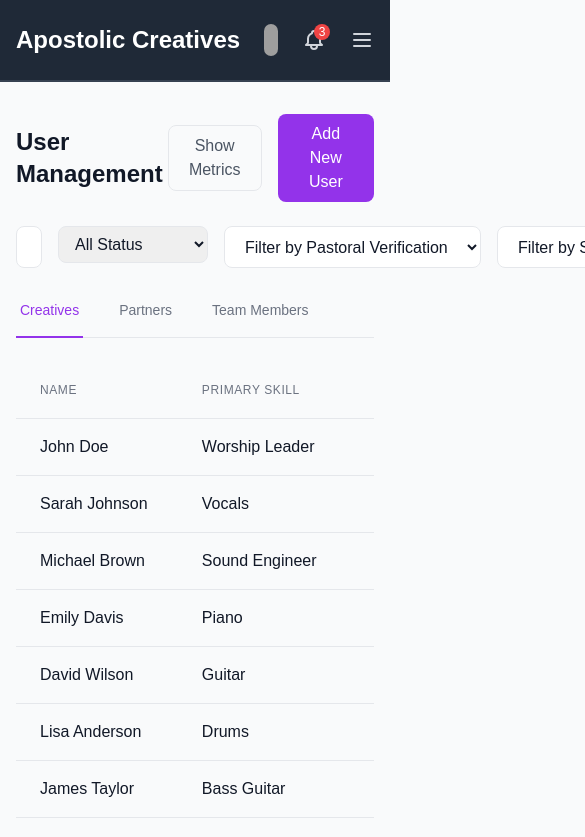
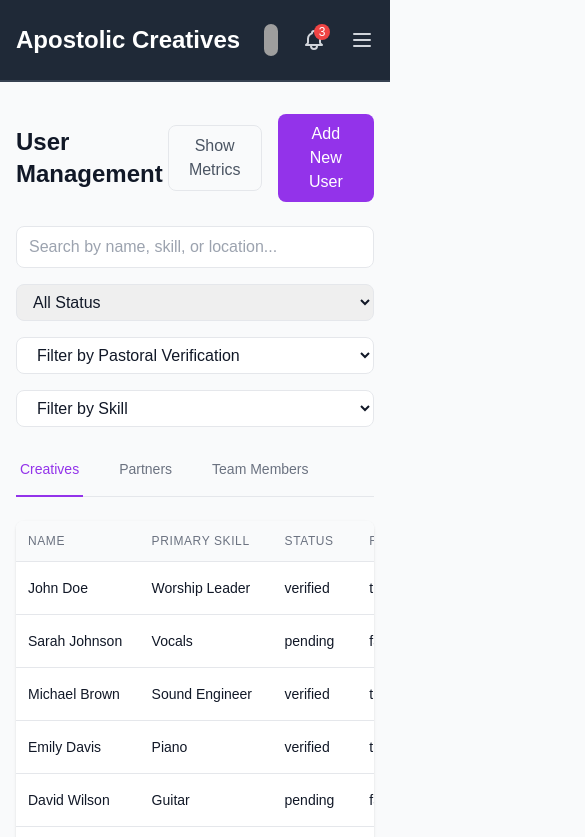
Before and after one commit to tonyshawjr/ApostolicCreatives.com, a Vue app: page /admin/users in a window 390 px wide. Shown: the top 837 px of the page, 585 px wide, since content can reach past the window. Built offline with nearby package versions, Linux system fonts and the light colour scheme; sample sign-in values are in the browser's storage; grey boxes are pictures that could not be loaded.

Commit message:
Fixed user Responsive

```diff
--- a/src/views/admin/Users.vue
+++ b/src/views/admin/Users.vue
@@ -34,9 +34,9 @@
 
     <!-- Filters Section -->
     <div class="mb-8">
-      <div class="flex space-x-4 mb-4">
+      <div class="flex flex-col md:flex-row gap-4 mb-4">
         <!-- Search -->
-        <div class="flex-1">
+        <div class="w-full md:flex-1">
           <input
             type="text"
             v-model="searchQuery"
@@ -46,7 +46,7 @@
         </div>
 
         <!-- Role Filter for Team -->
-        <div v-if="activeTab === 'team'" class="min-w-[200px]">
+        <div v-if="activeTab === 'team'" class="w-full md:w-48">
           <select
             v-model="roleFilter"
             class="w-full px-3 py-2 border rounded-lg focus:ring-2 focus:ring-purple-500 focus:border-transparent"
@@ -59,18 +59,19 @@
         </div>
 
         <!-- Partner Filters -->
+        <div v-if="activeTab === 'partners'" class="w-full md:w-48">
           <select
-          v-if="activeTab === 'partners'"
             v-model="subscriptionFilter"
-          class="w-48 px-4 py-2 border rounded-lg focus:ring-2 focus:ring-purple-500 focus:border-transparent bg-white"
+            class="w-full px-3 py-2 border rounded-lg focus:ring-2 focus:ring-purple-500 focus:border-transparent"
           >
             <option value="">All Subscriptions</option>
             <option value="basic">Basic ($29/month)</option>
             <option value="premium">Premium ($99/month)</option>
           </select>
+        </div>
 
         <!-- Status Filter for Creatives -->
-        <div v-if="activeTab === 'creatives'" class="min-w-[150px]">
+        <div v-if="activeTab === 'creatives'" class="w-full md:w-48">
           <select
             v-model="statusFilter"
             class="w-full px-3 py-2 border rounded-lg focus:ring-2 focus:ring-purple-500 focus:border-transparent"
@@ -139,38 +140,28 @@
       </div>
     </div>
 
-    <!-- User Tables -->
-    <div class="overflow-x-auto">
+    <!-- Tables Container -->
+    <div class="overflow-x-auto bg-white rounded-lg shadow">
+      <div class="min-w-full inline-block align-middle">
         <!-- Creatives Table -->
         <table v-if="activeTab === 'creatives'" class="min-w-full divide-y divide-gray-200">
           <thead class="bg-gray-50">
             <tr>
-            <th v-for="header in creativeHeaders" :key="header" class="px-6 py-3 text-left text-xs font-medium text-gray-500 uppercase tracking-wider">
+              <th v-for="header in creativeHeaders" :key="header" class="px-3 py-3 text-left text-xs font-medium text-gray-500 uppercase tracking-wider whitespace-nowrap">
                 {{ header }}
               </th>
-            <th scope="col" class="relative px-6 py-3 w-[120px]">
+              <th scope="col" class="relative px-3 py-3 w-[100px]">
                 <span class="sr-only">Actions</span>
               </th>
             </tr>
           </thead>
           <tbody class="divide-y divide-gray-200">
             <tr v-for="item in paginatedData" :key="item.id" class="hover:bg-gray-50">
-            <td class="px-6 py-4 whitespace-nowrap">{{ item.name }}</td>
-            <td class="px-6 py-4 whitespace-nowrap">{{ item.primarySkill }}</td>
-            <td class="px-6 py-4 whitespace-nowrap">
-              <span :class="getActiveStatusClass(item.currentPosition)">
-                {{ item.currentPosition ? 'Active' : 'Inactive' }}
-              </span>
+              <td v-for="(value, key) in getVisibleFields(item, 'creatives')" :key="key" class="px-3 py-4 text-sm text-gray-900 whitespace-nowrap">
+                {{ value }}
               </td>
-            <td class="px-6 py-4 whitespace-nowrap">
-              <span :class="getReferenceStatusClass(item.pastoralVerification)">
-                {{ item.pastoralVerification ? 'Current' : 'Expired' }}
-              </span>
-            </td>
-            <td class="px-6 py-4 whitespace-nowrap">{{ item.pastoralReference }}</td>
-            <td class="px-6 py-4 whitespace-nowrap">{{ item.lastActive }}</td>
-            <td class="px-6 py-4 whitespace-nowrap text-right text-sm font-medium">
-              <button @click="editUser(item)" class="text-purple-600 hover:text-purple-900 mr-4">Edit</button>
+              <td class="px-3 py-4 text-right text-sm font-medium whitespace-nowrap">
+                <button @click="editUser(item)" class="text-purple-600 hover:text-purple-900 mr-2">Edit</button>
                 <button @click="deleteUser(item)" class="text-red-600 hover:text-red-900">Delete</button>
               </td>
             </tr>
@@ -181,28 +172,21 @@
         <table v-if="activeTab === 'partners'" class="min-w-full divide-y divide-gray-200">
           <thead class="bg-gray-50">
             <tr>
-            <th v-for="header in partnerHeaders" :key="header" class="px-6 py-3 text-left text-xs font-medium text-gray-500 uppercase tracking-wider">
+              <th v-for="header in partnerHeaders" :key="header" class="px-3 py-3 text-left text-xs font-medium text-gray-500 uppercase tracking-wider whitespace-nowrap">
                 {{ header }}
               </th>
-            <th scope="col" class="relative px-6 py-3 w-[120px]">
+              <th scope="col" class="relative px-3 py-3 w-[100px]">
                 <span class="sr-only">Actions</span>
               </th>
             </tr>
           </thead>
           <tbody class="divide-y divide-gray-200">
             <tr v-for="item in paginatedData" :key="item.id" class="hover:bg-gray-50">
-            <td class="px-6 py-4 whitespace-nowrap">{{ item.name }}</td>
-            <td class="px-6 py-4 whitespace-nowrap">{{ item.pastorName }}</td>
-            <td class="px-6 py-4 whitespace-nowrap">{{ item.location }}</td>
-            <td class="px-6 py-4 whitespace-nowrap">{{ item.activeJobPosts }}</td>
-            <td class="px-6 py-4 whitespace-nowrap">{{ item.memberSince }}</td>
-            <td class="px-6 py-4 whitespace-nowrap">
-              <span :class="getSubscriptionClass(item.memberCount)">
-                {{ getSubscriptionLevel(item.memberCount) }}
-              </span>
+              <td v-for="(value, key) in getVisibleFields(item, 'partners')" :key="key" class="px-3 py-4 text-sm text-gray-900 whitespace-nowrap">
+                {{ value }}
               </td>
-            <td class="px-6 py-4 whitespace-nowrap text-right text-sm font-medium">
-              <button @click="editUser(item)" class="text-purple-600 hover:text-purple-900 mr-4">Edit</button>
+              <td class="px-3 py-4 text-right text-sm font-medium whitespace-nowrap">
+                <button @click="editUser(item)" class="text-purple-600 hover:text-purple-900 mr-2">Edit</button>
                 <button @click="deleteUser(item)" class="text-red-600 hover:text-red-900">Delete</button>
               </td>
             </tr>
@@ -213,32 +197,27 @@
         <table v-if="activeTab === 'team'" class="min-w-full divide-y divide-gray-200">
           <thead class="bg-gray-50">
             <tr>
-            <th v-for="header in teamHeaders" :key="header" class="px-6 py-3 text-left text-xs font-medium text-gray-500 uppercase tracking-wider">
+              <th v-for="header in teamHeaders" :key="header" class="px-3 py-3 text-left text-xs font-medium text-gray-500 uppercase tracking-wider whitespace-nowrap">
                 {{ header }}
               </th>
-            <th scope="col" class="relative px-6 py-3">
+              <th scope="col" class="relative px-3 py-3">
                 <span class="sr-only">Actions</span>
               </th>
             </tr>
           </thead>
           <tbody class="divide-y divide-gray-200">
             <tr v-for="item in paginatedData" :key="item.id" class="hover:bg-gray-50">
-            <td class="px-6 py-4 whitespace-nowrap">{{ item.name }}</td>
-            <td class="px-6 py-4 whitespace-nowrap">{{ item.role }}</td>
-            <td class="px-6 py-4 whitespace-nowrap">{{ item.permissionLevel }}</td>
-            <td class="px-6 py-4 whitespace-nowrap">{{ item.lastLogin }}</td>
-            <td class="px-6 py-4 whitespace-nowrap">
-              <span :class="getAccountStatusClass(item.accountStatus)" class="px-2 py-1 rounded-full text-xs">
-                {{ item.accountStatus }}
-              </span>
+              <td v-for="(value, key) in getVisibleFields(item, 'team')" :key="key" class="px-3 py-4 text-sm text-gray-900 whitespace-nowrap">
+                {{ value }}
               </td>
-            <td class="px-6 py-4 whitespace-nowrap text-right text-sm font-medium">
-              <button @click="editUser(item)" class="text-purple-600 hover:text-purple-900 mr-4">Edit</button>
+              <td class="px-3 py-4 text-right text-sm font-medium whitespace-nowrap">
+                <button @click="editUser(item)" class="text-purple-600 hover:text-purple-900 mr-2">Edit</button>
                 <button @click="deleteUser(item)" class="text-red-600 hover:text-red-900">Delete</button>
               </td>
             </tr>
           </tbody>
         </table>
+      </div>
     </div>
 
     <!-- Pagination -->
@@ -682,7 +661,6 @@ const filteredData = computed(() => {
     })
   }
 
-  // Inside filteredData computed property, add this after the search filter:
   // Apply subscription filter for partners
   if (activeTab.value === 'partners' && subscriptionFilter.value) {
     data = data.filter(item => {
@@ -749,7 +727,7 @@ watch(activeTab, () => {
   searchQuery.value = ''
   statusFilter.value = ''
   roleFilter.value = ''
-  subscriptionFilter.value = '' // Add this line
+  subscriptionFilter.value = ''
   currentPage.value = 1
 })
 
@@ -875,4 +853,38 @@ const roleDescriptions = {
   'Community Manager': 'Facilitates community engagement and growth',
   'Platform Support': 'Provides technical and general platform support'
 }
+
+// Helper function to get visible fields for each table
+const getVisibleFields = (item, tab) => {
+  switch (tab) {
+    case 'creatives':
+      return {
+        name: item.name,
+        primarySkill: item.primarySkill,
+        status: item.verificationStatus,
+        referenceStatus: item.pastoralVerification,
+        pastor: item.pastoralReference,
+        lastActive: item.lastActive
+      }
+    case 'partners':
+      return {
+        churchName: item.name,
+        pastorName: item.pastorName,
+        location: item.location,
+        activeJobPosts: item.activeJobPosts,
+        memberSince: item.memberSince,
+        subscription: getSubscriptionLevel(item.memberCount)
+      }
+    case 'team':
+      return {
+        name: item.name,
+        role: item.role,
+        permissionLevel: item.permissionLevel,
+        lastLogin: item.lastLogin,
+        accountStatus: item.accountStatus
+      }
+    default:
+      return {}
+  }
+}
 </script>
```
Lines whose indentation alone changed are shown as unchanged.
